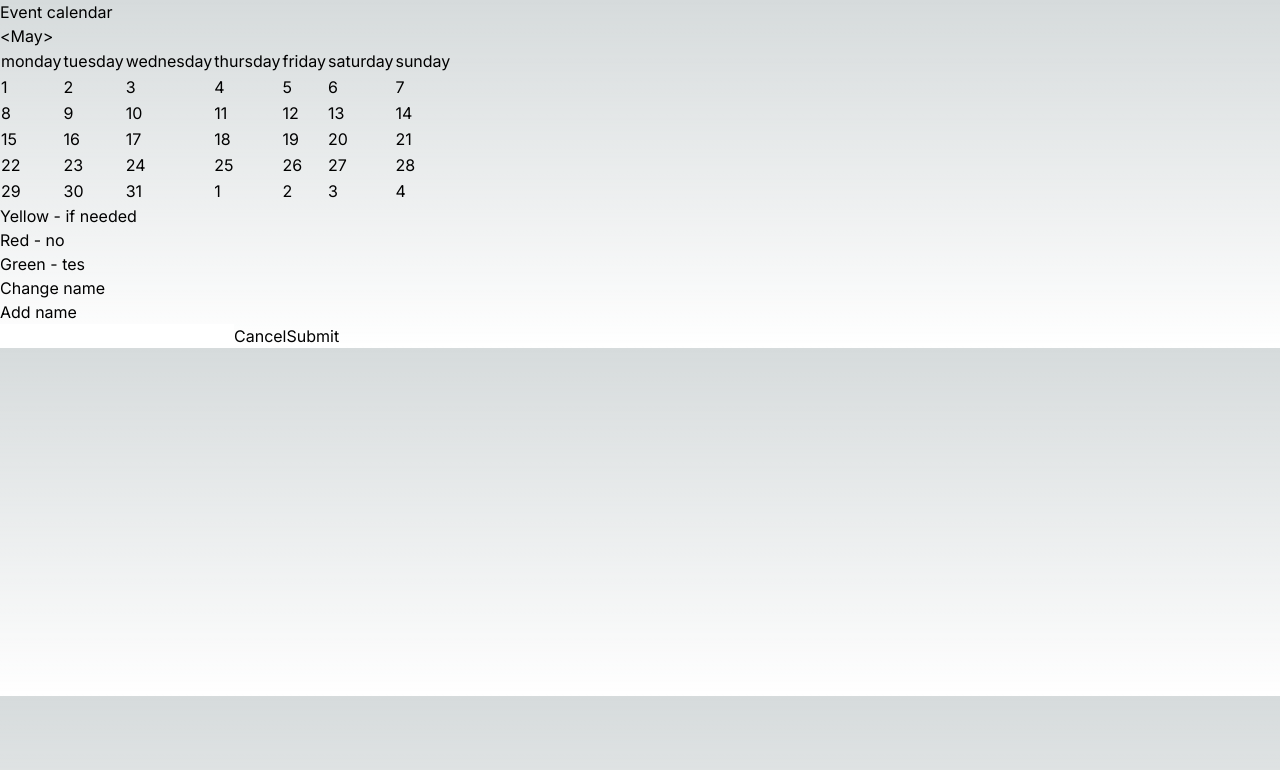
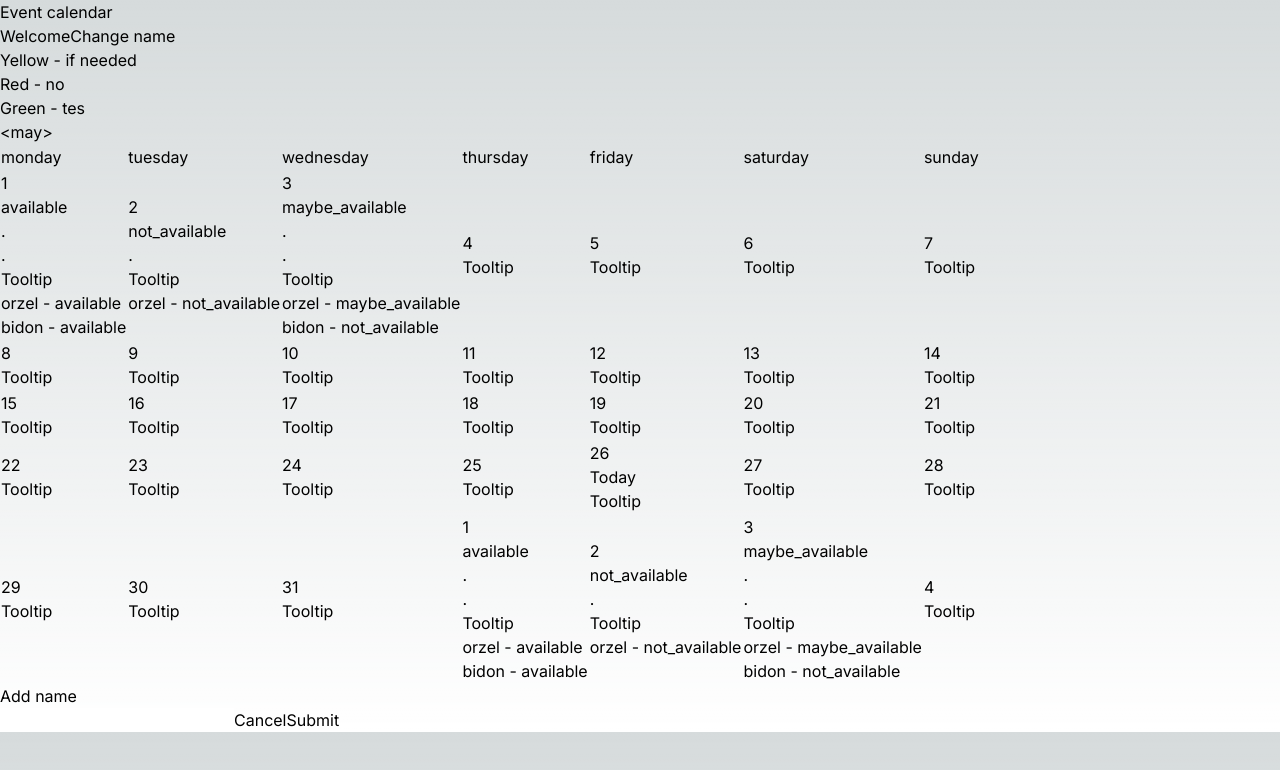
Before and after one commit to adbc-0/event_manager, a Next.js app: page /calendar/1 in a window 1280 px wide. Shown: the top 770 px of the page. Built offline with nearby package versions, Linux system fonts and the light colour scheme.

Commit message:
More enhacements in calendar

```diff
--- a/components/Calendar/Calendar.tsx
+++ b/components/Calendar/Calendar.tsx
@@ -1,51 +1,113 @@
 "use client";
 
-import { useMemo, useState, useTransition } from "react";
+import { useState, useTransition } from "react";
 
 import {
     MonthDay,
     createMonthDays,
+    getCurrentDay,
     getCurrentMonth,
 } from "~/utils/date";
 import { chunks } from "~/utils/utils";
 import { changeAvailability } from "~/app/api/calendar/[id]/actions";
+import { Availability, UsersAvailability } from "../../typescript";
 
-const weekdays = ['monday', 'tuesday', 'wednesday', 'thursday', 'friday', 'saturday', 'sunday'];
-const months = ['January', 'February', 'March', 'April', 'May'];
+type CalendarProps = {
+    availability: UsersAvailability;
+}
+type DayChoice = {
+    user: string;
+    choice: string;
+}
+type EmptyDays = Record<number, DayChoice[]>
 
-// GET /calendar/{calendarId}
-const usersChoices = [{
-    date: 1,
-    personalSelection: 'yes',
-    selections: {
-        maybe: '2',
-        yes: '3',
-        no: '1',
+const WEEKDAYS = ['monday', 'tuesday', 'wednesday', 'thursday', 'friday', 'saturday', 'sunday'];
+const MONTHS = ['january', 'february', 'march', 'april', 'may', 'june', 'july', 'null', 'null', 'null', 'null'];
+
+function createEmptyDays(numberOfDaysInMonth: number = 0): EmptyDays {
+    return Array
+        .from<number>({ length: numberOfDaysInMonth })
+        .reduce((acc, _, index) => ({ ...acc, [index + 1]: [] }), {});
+};
+
+function searchChoicesForMatch(choices: Availability, condition: number) {
+    if (choices.available.some((day) => condition === day)) {
+        return 'available';
     }
-}] as const;
 
-function mergeChoices(month: MonthDay[], choices: typeof usersChoices) {
-    return month.map((day) => {
-        const choice = choices.find(
-            (choice) => choice.date === day.day
-        );
-        return choice ? { ...day, ...choice } : day;
-    });
+    if (choices.maybeAvailable.some((day) => condition === day)) {
+        return 'maybe_available';
+    }
+
+    if (choices.notAvailable.some((day) => condition === day)) {
+        return 'not_available';
+    }
+
+    return null;
 }
 
+function areAllAvailable(choices: Record<string, string | null>) {
+    return Object.values(choices).every((choice) => choice === 'available');
+}
+
+function fillUsersChoices(usersChoices: UsersAvailability['users'], maxMonthDay: number) {
+    const choices: Record<string, { [k: string]: string }> = {};
+    const emptyDays = createEmptyDays(maxMonthDay);
+
+    Object.keys(emptyDays).forEach((day) => {
+        const usersDayChoices: Record<string, string> = {};
+        Object.entries(usersChoices).forEach(([users, userChoices]) => {
+            const type = searchChoicesForMatch(userChoices, Number.parseInt(day));
+            if (!type) {
+                return;
+            }
+            usersDayChoices[users] = type;
+        });
+        choices[day] = usersDayChoices;
+    });
+
+    return choices;
+}
+
+function fillOwnChoices(choices: Availability, maxMonthDay: number) {
+    const ownChoices: Record<string, string> = {};
+    const emptyDays = createEmptyDays(maxMonthDay);
+
+    Object.keys(emptyDays).forEach((i) => {
+        const type = searchChoicesForMatch(choices, Number.parseInt(i));
+        if (!type) {
+            return;
+        }
+        ownChoices[i] = type;
+    });
+
+    return ownChoices;
+}
+
+// CALENDAR component
 // if you select the day the color changes
 // if someone selects the day dot appears
 // prefetch next and prev months
+export default function Calendar({ availability }: CalendarProps) {
+    // ToDo: ID hardcoded
+    const eventId = '1';
+    // ToDo: User hardcoded
+    const user = 'orzel';
 
-export default function Calendar() {
     const [isPending, startTransition] = useTransition();
+
     const [currentMonth, setCurrentMonth] = useState(getCurrentMonth);
+    const [isDirty, setIsDirty] = useState(false);
 
-    const month = useMemo(() => {
-        const monthDays = createMonthDays(currentMonth);
-        const monthWithChoices = mergeChoices(monthDays, usersChoices);
-        return [...chunks(monthWithChoices, 7)];
-    }, [currentMonth]);
+    const monthDaysData = createMonthDays(currentMonth);
+    const monthDays = monthDaysData.map(({ day }) => day);
+    const maxMonthDayNumber = Math.max(...monthDays);
+
+    const [ownChoices, setOwnChoices] = useState(() => fillOwnChoices(availability.users[user],  maxMonthDayNumber));
+    const [ownChoicesBackup, setOwnChoicesBackup] = useState<Record<string, string>>({});
+
+    const currentDay = getCurrentDay();
+    const chunkedMonth = [...chunks(monthDaysData, 7)];
 
     const onPrevMonthClick = () => {
         setCurrentMonth((prev) => prev - 1);
@@ -55,32 +117,85 @@ export default function Calendar() {
         setCurrentMonth((prev) => prev + 1);
     };
 
-    // ToDo: ID chardcoded
-    const onDayClick = (day: MonthDay) => startTransition(() => changeAvailability('1'));
+    const onDayClick = ({ day }: MonthDay) => {
+        setIsDirty(true);
+        setOwnChoices((prev) => prev);
+    };
+
+    const onSubmitClick = () => {
+        startTransition(() => changeAvailability(eventId, ownChoices))
+        setIsDirty(false);
+        // update ownChoiceBackup
+    };
+
+    const onResetClick = () => {
+        setIsDirty(false);
+        setOwnChoices(ownChoicesBackup);
+    }
+
+    const usersChoices = fillUsersChoices(availability.users, maxMonthDayNumber);
 
     return (
         <div>
             <div className="flex">
                 <button type="button" onClick={onPrevMonthClick}>{'<'}</button>
-                <p>{months.at(currentMonth)}</p>
+                <p>{MONTHS.at(currentMonth)}</p>
                 <button type="button" onClick={onNextMonthClick}>{'>'}</button>
             </div>
             <table>
                 <thead>
                     <tr>
-                        {weekdays.map((month) => <td key={month}>{month}</td>)}
+                        {WEEKDAYS.map((month) => <td key={month}>{month}</td>)}
                     </tr>
                 </thead>
                 <tbody>
-                    {month.map((week) => (
+                    {chunkedMonth.map((week) => (
                         <tr key={week.key}>
-                            {week.chunk.map((day) => (
-                                <td key={day.key} onClick={() => console.log(day)}>{day.day}</td>
+                            {week.chunk.map((dayData) => (
+                                <td key={dayData.key} onClick={() => onDayClick(dayData)}>
+                                    <div>
+                                        <p>{dayData.day}</p>
+                                        {dayData.day === currentDay && <p>Today</p>}
+                                        {ownChoices[dayData.day]}
+                                        {
+                                            Object
+                                                .entries(usersChoices[dayData.day])
+                                                .map(([user]) => <p key={user}>.</p>)
+                                        }
+                                        {areAllAvailable(usersChoices[dayData.day])}
+                                        <div>
+                                            <p>Tooltip</p>
+                                            {
+                                                Object
+                                                    .entries(usersChoices[dayData.day])
+                                                    .map(([user, choice]) => <p key={user}>{user} - {choice}</p>)
+                                            }
+                                        </div>
+                                    </div>
+                                </td>
                             ))}
                         </tr>
                     ))}
                 </tbody>
             </table>
+            {/* Move this part to different component */}
+            {isDirty && <button type="reset">Reset changes</button>}
+            {isDirty && <button type="submit">Submit changes</button>}
         </div>
     );
 }
+
+// IMMUTABLE version of fill own choices function
+// function fillOwnChoices(choices: Availability, maxMonthDay: number) {
+//     const emptyDays = createEmptyDays(maxMonthDay);
+//     const ownChoices = Object.keys(emptyDays)
+//         .map((i) => {
+//             const type = searchChoicesForMatch(choices, Number.parseInt(i));
+//             return { key: i, value: type };
+//         })
+//         .filter((item) => item.value !== undefined)
+//         .reduce((acc, item) => {
+//             return Object.assign({}, acc, { [item.key]: item.value });
+//         }, {} as Record<string, string>);
+//     return ownChoices;
+// }
--- a/lib/utils/date.ts
+++ b/lib/utils/date.ts
@@ -15,6 +15,10 @@ export type MonthDay = {
     key: string;
     day: number;
     month: number;
+}
+
+export function getCurrentDay() {
+    return dayjs().utc().date();
 }
 
 export function getCurrentMonth() {
--- a/package.json
+++ b/package.json
@@ -19,7 +19,7 @@
   },
   "devDependencies": {
     "@types/node": "20.2.3",
-    "@types/react": "18.2.6",
+    "@types/react": "18.2.7",
     "@types/react-dom": "18.2.4",
     "autoprefixer": "10.4.14",
     "eslint": "8.41.0",
--- a/src/app/api/calendar/[id]/actions.ts
+++ b/src/app/api/calendar/[id]/actions.ts
@@ -2,7 +2,7 @@
 
 import { revalidatePath } from "next/cache";
 
-export async function changeAvailability(eventId: string) {
-    await new Promise((r) => r({}));
+export async function changeAvailability(eventId: string, day: Record<string, string>) {
+    await new Promise((r) => r({ day }));
     revalidatePath(`/calendar/${eventId}`);
 }
--- a/src/app/calendar/[id]/page.tsx
+++ b/src/app/calendar/[id]/page.tsx
@@ -2,6 +2,7 @@
 
 import {
     FormEvent,
+    useEffect,
     useRef,
     useState
 } from "react";
@@ -12,6 +13,7 @@ import {
 } from "~/hooks/use-local-storage";
 import { useIsClient } from "~/hooks/use-is-client";
 import Calendar from "~/components/Calendar/Calendar";
+import { UsersAvailability } from "../../../../typescript";
 
 type RouteParams = {
     id: string;
@@ -21,6 +23,7 @@ type ReactProps = {
     params: RouteParams;
 }
 
+// you cannot use metadata with client component
 // export const metadata = {
 //     title: 'Schedule event',
 //     description: 'Schedule some event',
@@ -35,12 +38,26 @@ type ReactProps = {
 //     return monthEvents.map(({ id }) => id);
 // }
 
+
+function fetchEventCalendar(eventId: string): Promise<UsersAvailability> {
+    console.log('fetching for event:', eventId);
+    // Add choices
+    return Promise.resolve({ users: {
+            orzel: { available: [1], notAvailable: [2], maybeAvailable: [3] },
+            bidon: { available: [1], notAvailable: [3], maybeAvailable: [] }
+        },
+    });
+}
+
 export default function EventCalendar({ params }: ReactProps) {
+    const { id: eventId } = params;
+
     const isClient = useIsClient();
     const [storageName, setUserStorage] = useLocalStorage(LOCAL_STORAGE_KEY.EVENT_NAME);
 
     const nameInputRef = useRef<HTMLInputElement>(null);
 
+    const [calendarAvailability, setCalendarAvailability] = useState<UsersAvailability | null>(null);
     const [manualIdentityModal, setManualIdentityModal] = useState(false);
 
     const renderIdentityModal = (!storageName && isClient) || manualIdentityModal;
@@ -65,17 +82,36 @@ export default function EventCalendar({ params }: ReactProps) {
         setManualIdentityModal(!inputValue);
     };
 
+    useEffect(() => {
+        // ToDo: Abort controller
+        // ToDo: Error handling
+        async function initEventCalendar() {
+            const response = await fetchEventCalendar(eventId);
+            setCalendarAvailability(response);
+        }
+
+        initEventCalendar();
+    }, []);
+
+    if (!calendarAvailability) {
+        return null;
+    }
+
     return (
         <div>
             <h1>Event calendar</h1>
-            <Calendar />
+            <div className="flex">
+                <h2>Welcome {storageName?.name}</h2>
+                <button type="button" onClick={openIdentityModal}>Change name</button>
+            </div>
+            {/* <Legend /> */}
             <div>
                 <p>Yellow - if needed</p>
                 <p>Red - no</p>
                 <p>Green - tes</p>
             </div>
-            <p>{storageName?.name}</p>
-            <button type="button" onClick={openIdentityModal}>Change name</button>
+            <Calendar availability={calendarAvailability} />
+            {/* <UsernameForm /> */}
             {renderIdentityModal && (
                 <form onSubmit={saveUserName}>
                     <p>Add name</p>
```
Also changed, not shown: src/app/api/calendar/[id]/route.ts (+0 -10 lines), typescript/index.ts (+12 -0 lines), lib/utils/utils.ts (indentation only), 1 other file (tests, documents, lock files or other folders).
